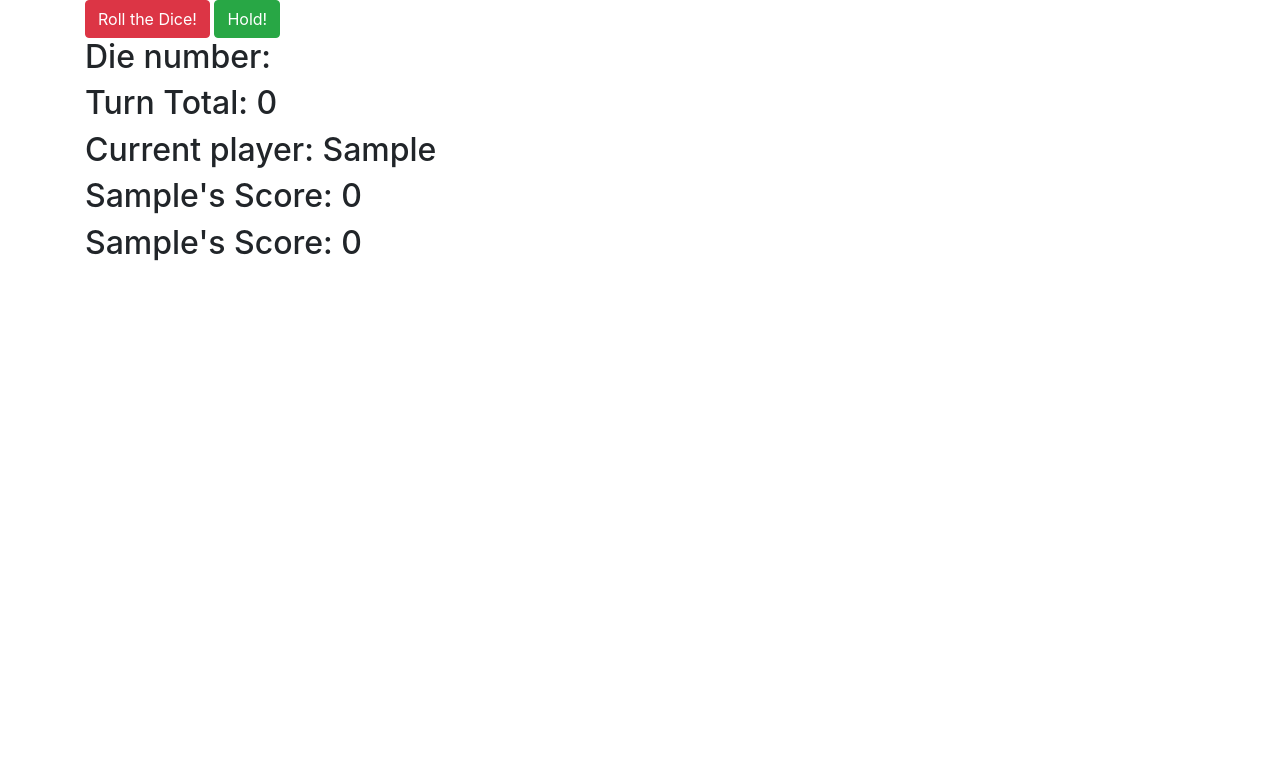
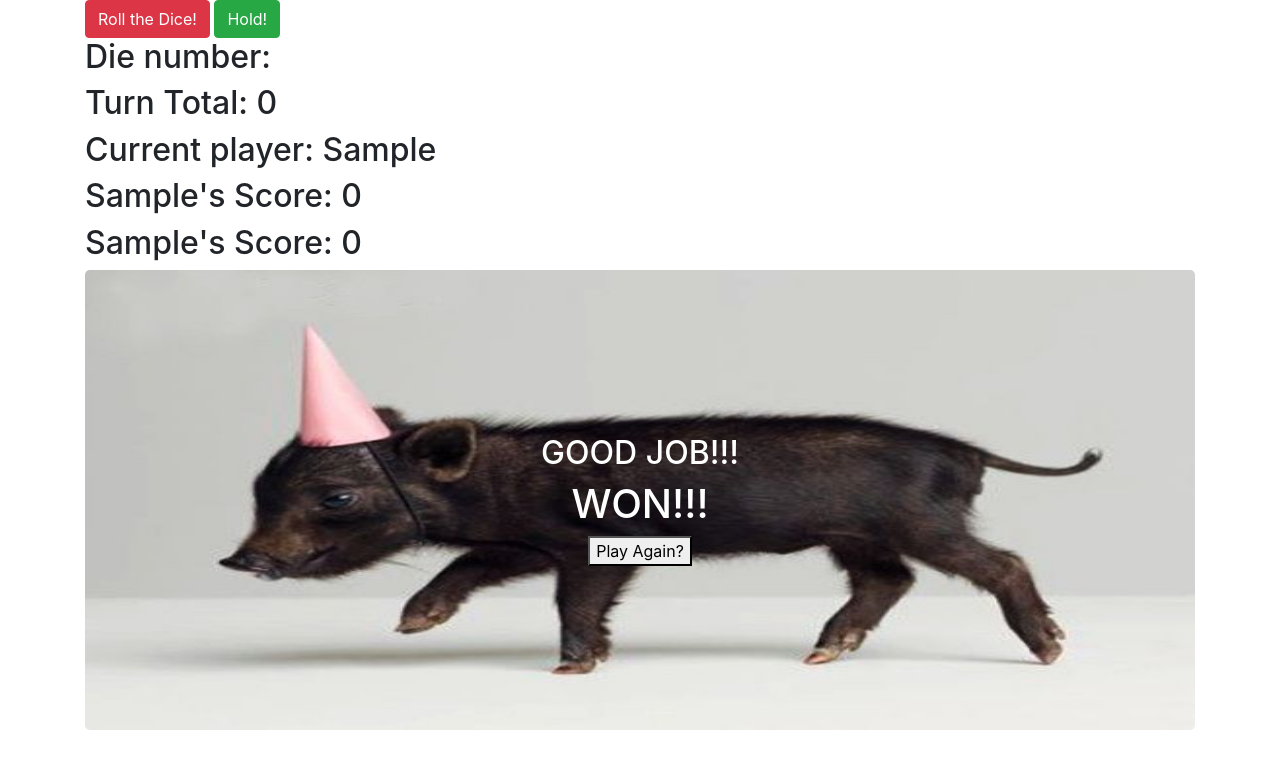
Before and after one commit to BenB-C/pig-dice-with-webpack, a plain HTML site: page index.html in a window 1280 px wide. Both pictures are taken after typing "Sample", "Sample" into the empty fields and a click on the button "Submit". Drawn offline with Linux system fonts and the light colour scheme.

Commit message:
add pig image and finish game ui logic

```diff
--- a/css/styles.css
+++ b/css/styles.css
@@ -1,3 +1,20 @@
 .container, .gameOver {
   display: none;
 }
+
+.jumbotron {
+  background-image: url("../img/partyPig.jpeg");
+  /* background-size: cover; */
+  background-position: center;
+  -webkit-background-size: 100% 100%;
+    -moz-background-size: 100% 100%;
+    -o-background-size: 100% 100%;
+    background-size: 100% 100%;
+  background-repeat: no-repeat;
+  text-align: center;
+}
+
+.pig{
+  padding: 100px;
+  color: white;
+}
--- a/index.html
+++ b/index.html
@@ -16,7 +16,7 @@
     <input type="text" name="player1" id="playerTwo" value="">
     <button type="submit" id="nameSubmit" name="button">Submit</button>
   </form>
-  <div class="container">
+  <div id="game" class="container">
     <form class="" action="index.html" method="post">
       <button type="button" class="btn btn-danger" id="roll">Roll the Dice!</button>
       <button type="button" class="btn btn-success" id="hold">Hold!</button>
@@ -29,9 +29,14 @@
       <h2><span id="player1name"></span>'s Score: <span id="player1-score">0</span></h2>
     </div>
   </div>
-  <div class="gameOver">
-    <h2> GOOD JOB!!! <span id="winner"></span> WON!!!</h2>
-    <button id="refresh" type="submit"  onClick="refreshPage()">Play Again?</button>
+  <div class="container">
+  <div class="jumbotron">
+    <div class="pig">
+    <h2> GOOD JOB!!!</h2>
+    <h1><span id="winner"></span> WON!!!</h1>
+    <button id="refresh" type="button"  onClick="refreshPage()">Play Again?</button>
   </div>
+  </div>
+</div>
 </body>
 </html>
--- a/js/scripts.js
+++ b/js/scripts.js
@@ -35,8 +35,8 @@ $(document).ready(function() {
     $("#die-number").text("--");
     if (game.currentPlayer.score >= game.maxScore) {
       $("#winner").text(game.currentPlayer.name.toUpperCase());
-      $(".container").hide();
-      $(".gameOver").show();
+      $("#game").hide();
+      $(".jumbotron").show();
       // $("#roll").hide();
       // $("#hold").hide();
     } else {
@@ -73,7 +73,7 @@ function Game (players) {
   this.currentPlayer = players[0];
   this.turnTotal = 0;
   this.die = new Die ();
-  this.maxScore = 10;
+  this.maxScore = 100;
 }
 
 Game.prototype.rollDie = function() {
```
Also changed, not shown: img/partyPig.jpeg (added).
